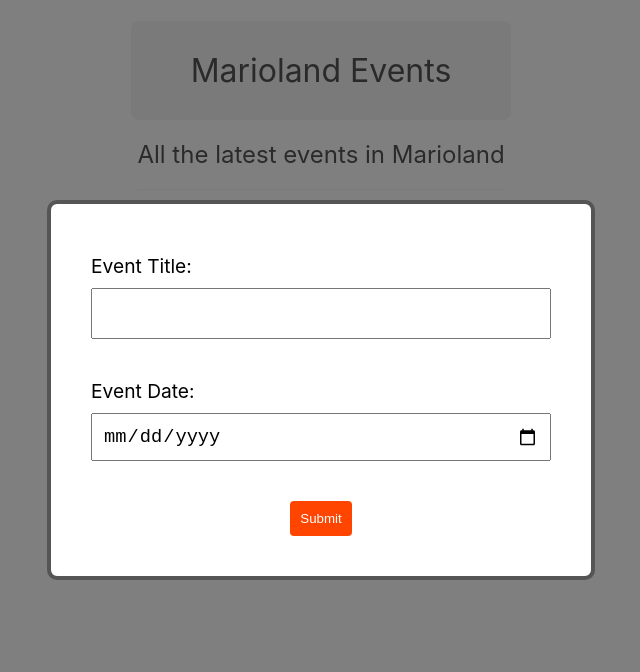
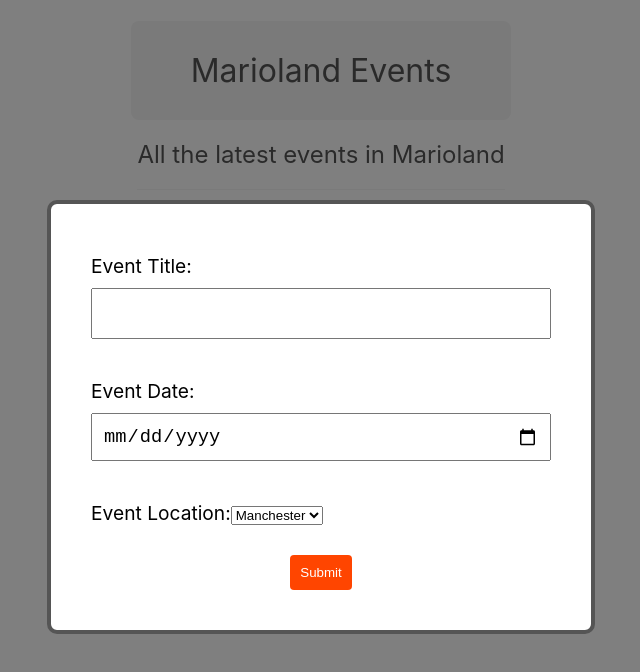
Before and after one commit to iamshaunjp/React-Firebase, a React (Create React App) app in the folder my-first-react-app/: page / in a window 1280 px wide. Both pictures are taken after a click on the button "Add New Event". Shown: the top 672 px of the page, without its empty margins (319-959 px from the left). Built offline with nearby package versions, Linux system fonts and the light colour scheme.

Commit message:
lesson-46

```diff
--- a/my-first-react-app/src/components/EventList.js
+++ b/my-first-react-app/src/components/EventList.js
@@ -7,6 +7,7 @@ export default function EventList({ events, handleClick }) {
       {events.map((event, index) => (
         <div className={styles.card} key={event.id}>
           <h2>{index} - {event.title}</h2>
+          <p>{event.location} - {event.date}</p>
           <button onClick={() => handleClick(event.id)}>delete event</button>
         </div>
       ))}
--- a/my-first-react-app/src/components/NewEventForm.js
+++ b/my-first-react-app/src/components/NewEventForm.js
@@ -1,25 +1,22 @@
-import { useState, useRef } from 'react'
+import { useState } from 'react'
 import './NewEventForm.css'
 
 export default function NewEventForm({ addEvent }) {
-  // const [title, setTitle] = useState('')
-  // const [date, setDate] = useState('')
-  const title = useRef()
-  const date = useRef()
+  const [title, setTitle] = useState('')
+  const [date, setDate] = useState('')
+  const [location, setLocation] = useState('manchester')
 
   const resetForm = () => {
-    // setTitle('')
-    // setDate('')
-    title.current.value = ''
-    date.current.value = ''
+    setTitle('')
+    setDate('')
   }
 
   const handleSubmit = (e) => {
     e.preventDefault()
-    console.log(title, date)
     const event = {
-      title: title.current.value,
-      date: date.current.value,
+      title: title,
+      date: date,
+      location: location,
       id: Math.floor(Math.random() * 10000)
     }
     console.log(event)
@@ -33,9 +30,8 @@ export default function NewEventForm({ addEvent }) {
         <span>Event Title:</span>
         <input
           type="text"
-          // onChange={(e) => setTitle(e.target.value)}
-          // value={title}
-          ref={title}
+          onChange={(e) => setTitle(e.target.value)}
+          value={title}
           required
         />
       </label>
@@ -43,11 +39,18 @@ export default function NewEventForm({ addEvent }) {
         <span>Event Date:</span>
         <input
           type="date"
-          // onChange={(e) => setDate(e.target.value)}
-          // value={date}
-          ref={date}
+          onChange={(e) => setDate(e.target.value)}
+          value={date}
           required
         />
+      </label>
+      <label>
+        <span>Event Location:</span>
+        <select onChange={(e) => setLocation(e.target.value)}>
+          <option value="manchester">Manchester</option>
+          <option value="london">London</option>
+          <option value="cardiff">Cardiff</option>
+        </select>
       </label>
       <button>Submit</button>
     </form>
```
